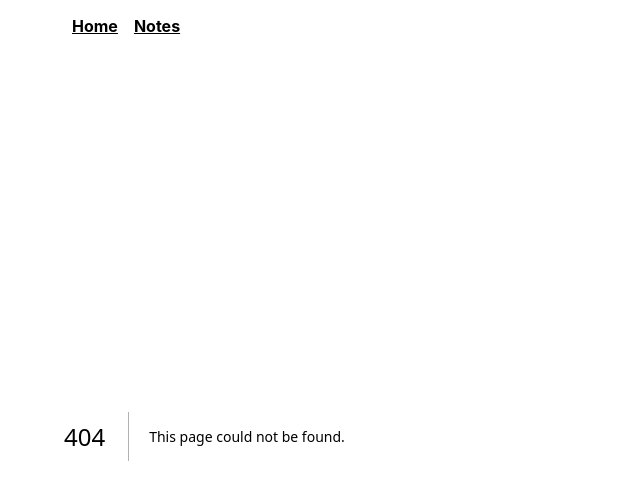
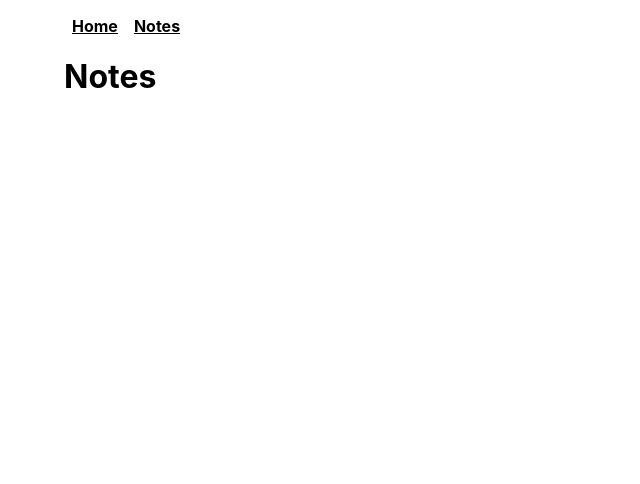
Before and after one commit to JVSenra/notes-app, a Next.js app: page /notes in a window 1280 px wide. Before the commit this address had no page. Shown: the top 484 px of the page, without its empty margins (0-640 px from the left). Built offline with nearby package versions, Linux system fonts and the light colour scheme.

Commit message:
Adiciona diretorio notes e config rota

```diff
--- /dev/null
+++ b/app/notes/page.tsx
@@ -0,0 +1,5 @@
+export default async function NotesPage(){
+    return(<div>
+        <h1>Notes</h1>
+    </div>)
+}
```
